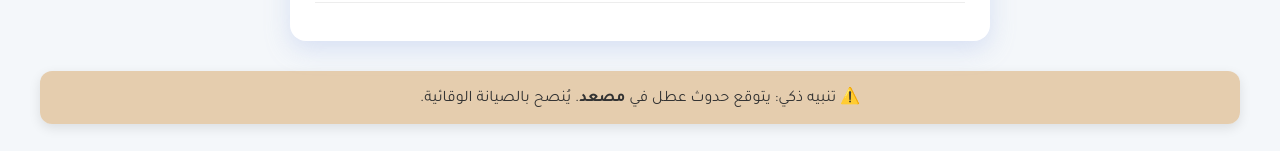
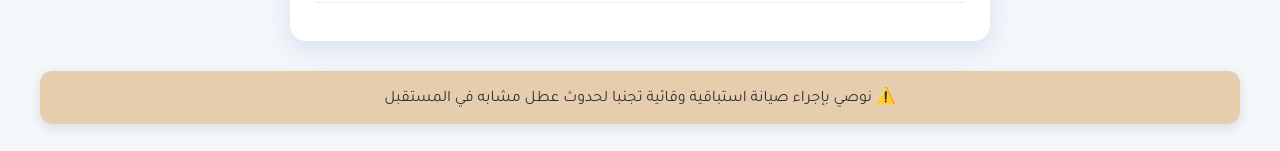
Before and after one commit to linaAlkendi/Sabiq, a plain HTML site: page pages/detailed-log.html in a window 1280 px wide. Shown: the part 1035-1186 px from the top of the page. Drawn offline with Linux system fonts and the light colour scheme.

Commit message:
تحديث التنبيه

```diff
--- a/js/detailed-log.js
+++ b/js/detailed-log.js
@@ -130,19 +130,19 @@ document.addEventListener("DOMContentLoaded", function () {
   fetch('../backend/data/output.json')
   .then(res => res.json())
   .then(result => {
-      // تحديث التنبؤ في التنبيه وملخص التنبؤ
-      predictedFacilityEl.textContent = result.prediction;
+    // تحديث ملخص التنبؤ فقط
     document.getElementById('predictedFacilitySummary').textContent = result.prediction;
-      predictiveAlert.style.display = 'block';
 
-      // تحديث قائمة متوسط مدة التوقف لكل نوع عطل
+    // تنسيق التنبيه الذكي
+    const alertText = `⚠️ نوصي بإجراء صيانة استباقية وقائية تجنبا لحدوث عطل مشابه في المستقبل`;
+    document.getElementById('predictiveAlert').textContent = alertText;
+    document.getElementById('predictiveAlert').style.display = 'block';
+
+    // تحديث قائمة متوسط مدة التوقف
     const listEl = document.getElementById('downtimeSummaryList');
     listEl.innerHTML = Object.entries(result.summary)
       .map(([faultType, avg]) => `<li>${faultType}: ${avg} دقيقة</li>`)
       .join('');
   })
-    .catch(err => {
-      console.error('خطأ في جلب نتائج التنبؤ:', err);
-    });
 
 });
--- a/pages/detailed-log.html
+++ b/pages/detailed-log.html
@@ -130,10 +130,9 @@
     </section>
 
     <!-- تنبيه ذكي -->
-    <section
-      id="predictiveAlert">
-      ⚠️ تنبيه ذكي: يتوقع حدوث عطل في <strong id="predictedFacility"></strong>. يُنصح بالصيانة الوقائية.
-    </section>
+  <section id="predictiveAlert" style="display: none;">
+</section>
+
   </main>
 
   <!-- JS -->
```
Lines whose indentation alone changed are shown as unchanged.
